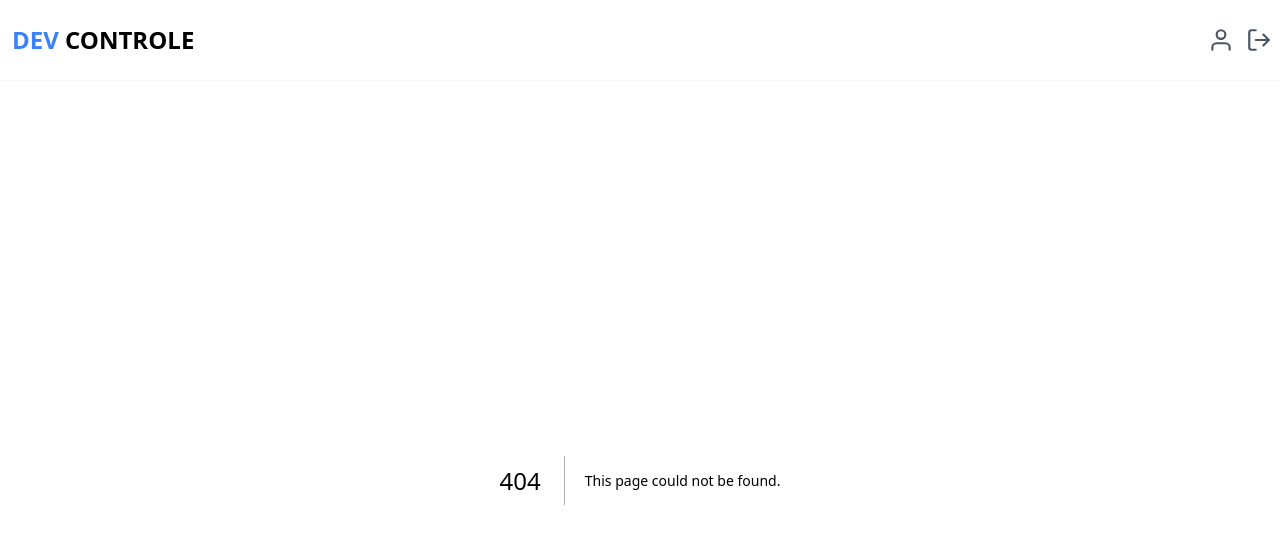
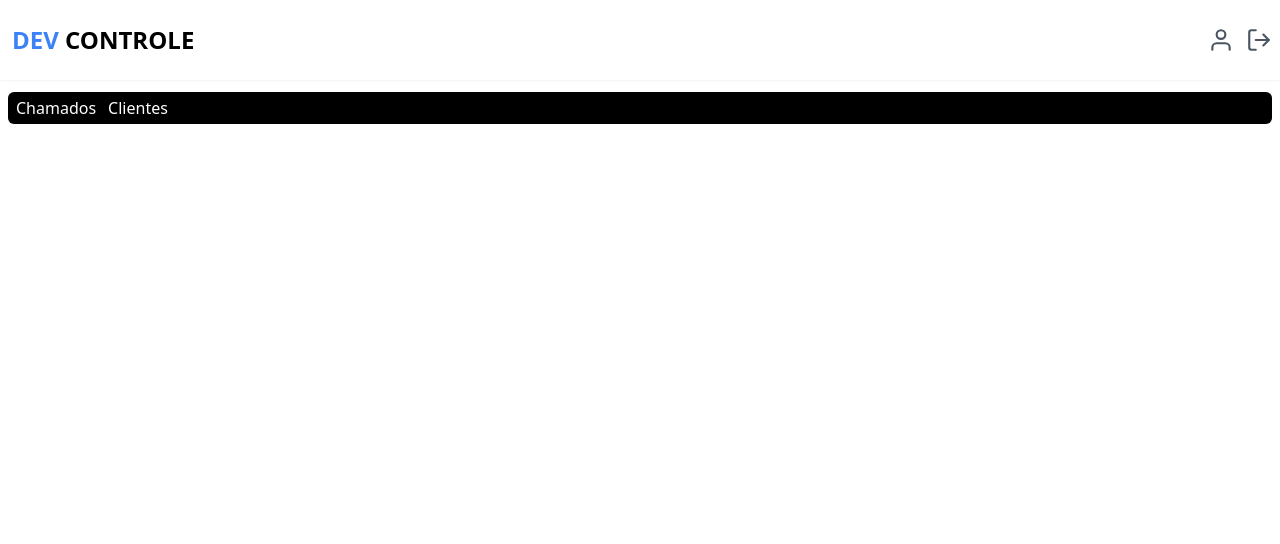
Before and after one commit to gabrielmlemes/devcontrole, a Next.js app: page /dashboard in a window 1280 px wide. Before the commit this address had no page. Shown: the top 544 px of the page. Built offline with nearby package versions, Linux system fonts and the light colour scheme.

Commit message:
feat: add Dashboard Navigation

```diff
--- /dev/null
+++ b/src/app/dashboard/page.tsx
@@ -0,0 +1,12 @@
+import Container from "@/components/container";
+import DashboardHeader from "@/components/dashboardHeader";
+
+const Dashboard = () => {
+  return (
+    <Container>
+      <DashboardHeader />
+    </Container>
+  );
+};
+
+export default Dashboard;
--- a/src/app/layout.tsx
+++ b/src/app/layout.tsx
@@ -1,7 +1,7 @@
 import type { Metadata } from "next";
 import localFont from "next/font/local";
 import "./globals.css";
-import Header from "../components";
+import Header from "../components/header/index";
 
 const geistSans = localFont({
   src: "./fonts/GeistVF.woff",
--- /dev/null
+++ b/src/components/container/index.tsx
@@ -0,0 +1,13 @@
+interface ContainerProps {
+    children: React.ReactNode;
+}
+
+const Container = ({children}:ContainerProps) => {
+    return (
+        <div className="w-full max-w-7xl mx-auto px-2">
+            {children}
+        </div>
+     );
+}
+
+export default Container;
--- /dev/null
+++ b/src/components/dashboardHeader/index.tsx
@@ -0,0 +1,14 @@
+import Link from "next/link";
+
+const DashboardHeader = () => {
+  return (
+    <div className="bg-black w-full mt-3 mb-5 px-2 py-1 rounded-md">
+      <div className="flex items-center gap-3 ">
+        <Link href="/" className="text-white">Chamados</Link>
+        <Link href="/" className="text-white">Clientes</Link>
+      </div>
+    </div>
+  );
+};
+
+export default DashboardHeader;
```
Also changed, not shown: src/components/header/index.tsx (renamed from src/components/index.tsx).
